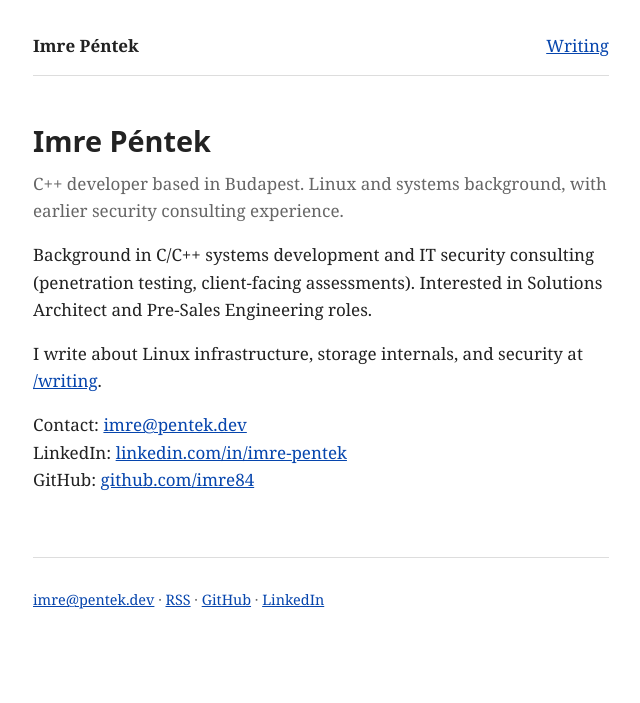
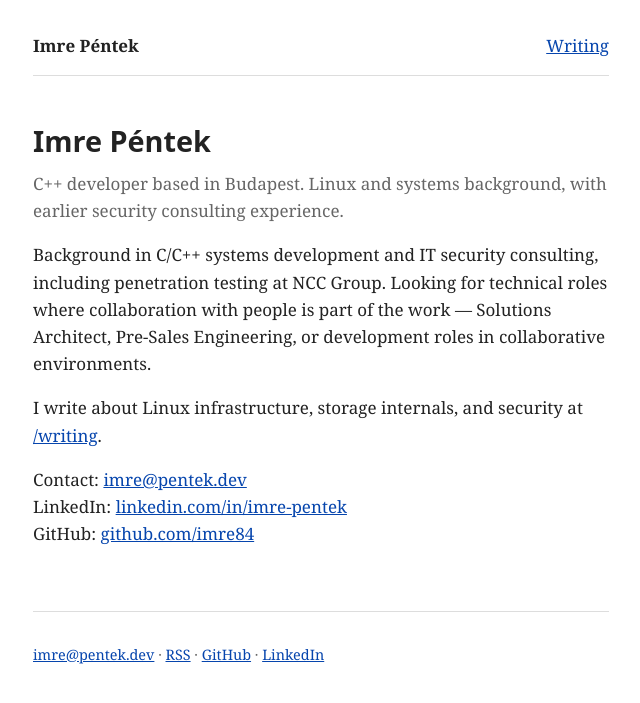
Before and after one commit to imrepentek/imrepentek.github.io, a Jekyll site: the page built from index.html, in a window 1280 px wide. Shown: the top 703 px of the page, without its empty margins (319-959 px from the left). Built offline with Jekyll 4.4.1, drawn with Linux system fonts in a browser that asks for light colours.

Commit message:
fine-tuning

```diff
--- a/index.html
+++ b/index.html
@@ -7,9 +7,11 @@ title: Imre Péntek
 <p class="subtitle">C++ developer based in Budapest. Linux and systems background, with earlier security consulting experience.</p>
 
 <p>
-  Background in C/C++ systems development and IT security consulting
-  (penetration testing, client-facing assessments). Interested in
-  Solutions Architect and Pre-Sales Engineering roles.
+  Background in C/C++ systems development and IT security consulting,
+  including penetration testing at NCC Group. Looking for technical
+  roles where collaboration with people is part of the work —
+  Solutions Architect, Pre-Sales Engineering, or development roles in
+  collaborative environments.
 </p>
 
 <p>
```
